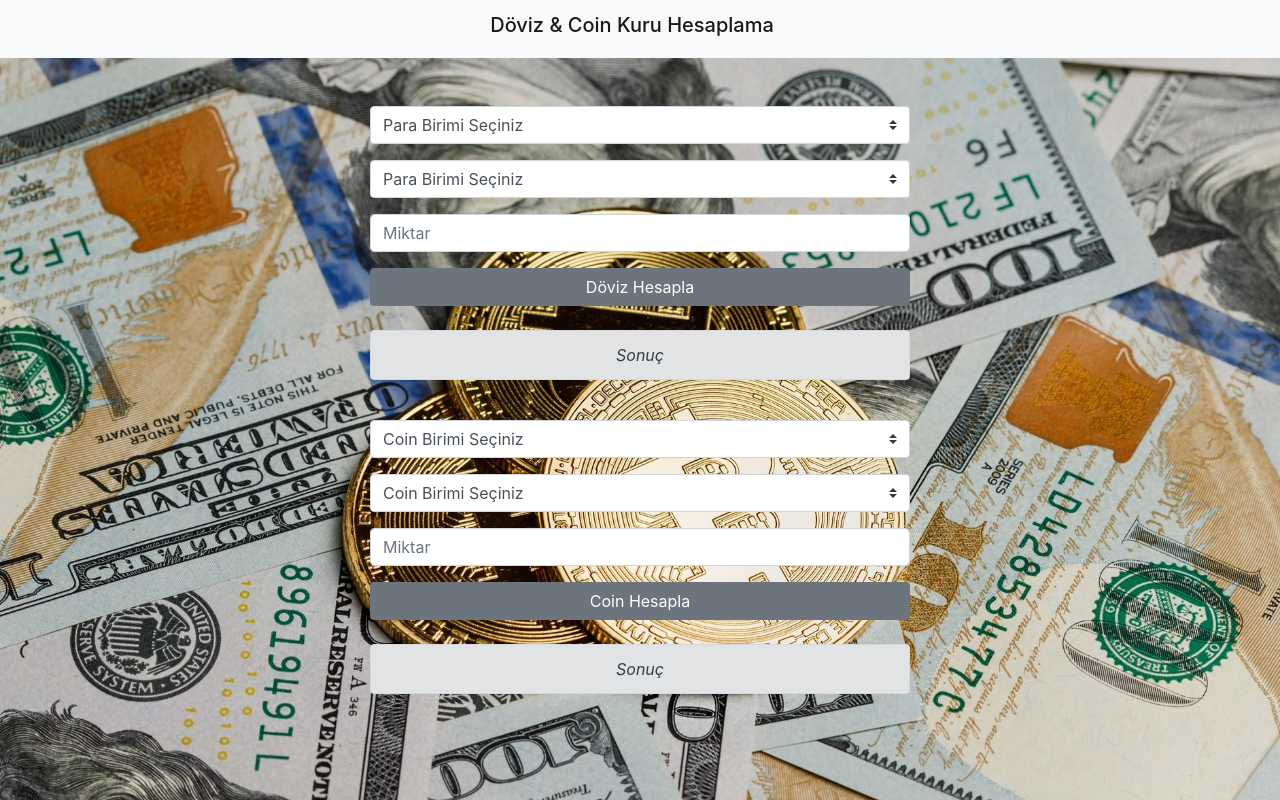
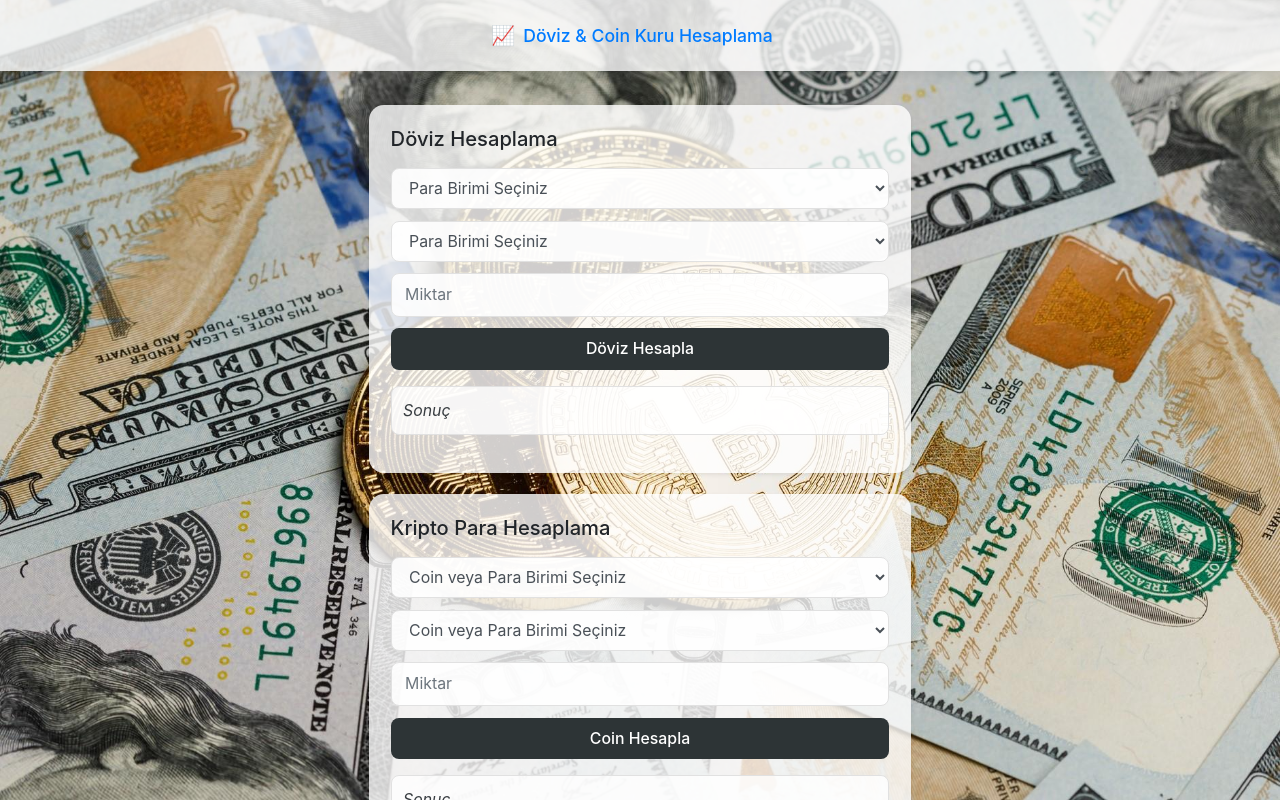
Before and after one commit to sahinkaraoglu/Currency-Coin-Rate-Calculation, a plain HTML site: page index.html in a window 1280 px wide. Drawn offline with nearby package versions, Linux system fonts and the light colour scheme.

Commit message:
Css Update

```diff
--- a/index.html
+++ b/index.html
@@ -11,25 +11,29 @@
   <body>
 
 
-    <nav class="navbar navbar-light bg-light">
-
+    <nav class="navbar navbar-expand-lg">
         <div class="container justify-content-center">
-    <strong><h5><a href="" class="navbar-brand " >Döviz & Coin Kuru Hesaplama</a> </h5></strong>
+            <a href="" class="navbar-brand d-flex align-items-center">
+                <span class="navbar-icon">📈</span>
+                <h4 class="mb-0 ml-2">Döviz & Coin Kuru Hesaplama</h4>
+            </a>
         </div>
     </nav>
 
     <div class="container my-5">
         <div class="row justify-content-center">
-            <div class="col-sm-6">
-
+            <div class="col-md-6">
+                <div class="card shadow-sm">
+                    <div class="card-body p-4">
+                        <h5 class="card-title mb-4">Döviz Hesaplama</h5>
                         <div class="form-group">
-                    <select id="currency_one" class="custom-select">
+                            <select id="currency_one" class="form-control">
                                 <option>Para Birimi Seçiniz</option>
                             </select>
                         </div>
 
                         <div class="form-group">
-                    <select id="currency_two" class="custom-select">
+                            <select id="currency_two" class="form-control">
                                 <option>Para Birimi Seçiniz</option>
                             </select>
                         </div>
@@ -39,29 +43,28 @@
                         </div>
                         <button class="btn btn-secondary btn-block" id="btn_calculate">Döviz Hesapla</button>
 
-
-                <div><br></div>
+                        <div class="mt-3">
                             <em>
-                    <div align="center" class="alert alert-secondary" id="result" role="alert">
+                                <div class="alert alert-secondary" id="result" role="alert">
                                     Sonuç
                                 </div>
                             </em>
-
-
-
-                <div><br>
+                        </div>
+                    </div>
                 </div>
 
-
+                <div class="card shadow-sm mt-4">
+                    <div class="card-body p-4">
+                        <h5 class="card-title mb-4">Kripto Para Hesaplama</h5>
                         <div class="form-group">
-                    <select id="birim_three" class="custom-select">
-                        <option>Coin Birimi Seçiniz</option>
+                            <select id="birim_three" class="form-control">
+                                <option>Coin veya Para Birimi Seçiniz</option>
                             </select>
                         </div>
 
                         <div class="form-group">
-                    <select id="birim_four" class="custom-select">
-                        <option>Coin Birimi Seçiniz</option>
+                            <select id="birim_four" class="form-control">
+                                <option>Coin veya Para Birimi Seçiniz</option>
                             </select>
                         </div>
 
@@ -70,17 +73,15 @@
                         </div>
                         <button class="btn btn-secondary btn-block" id="btn_hesapla">Coin Hesapla</button>
 
-
-                <div><br>
+                        <div class="mt-3">
+                            <em>
+                                <div class="alert alert-secondary" id="sonuc" role="alert">
+                                    Sonuç
                                 </div>
-
-
-
-               <em><div align="center" class="alert alert-secondary" id="sonuc" role="alert">
-                    Sonuç
-                </div></em>
-
-
+                            </em>
+                        </div>
+                    </div>
+                </div>
             </div>
         </div>
     </div>
--- a/style.css
+++ b/style.css
@@ -1,7 +1,103 @@
+html, body {
+    height: 100%;
+    margin: 0;
+    padding: 0;
+    overflow-x: hidden;
+}
+
 body {
+    background-image: url(background/fotoalti.jpg);
+    background-repeat: no-repeat;
+    background-size: cover;
+    background-position: center;
+    background-attachment: fixed;
+    min-height: 100vh;
+}
 
-background-image:url(background/fotoalti.jpg);
-background-repeat:no-repeat;
-background-size: cover;
+.container {
+    padding: 13px;
+}
 
+.container.my-5 {
+    margin-top: 1.35rem !important;
+    margin-bottom: 1.35rem !important;
 }
+
+.navbar {
+    background: rgba(255, 255, 255, 0.8);
+    box-shadow: 0 2px 10px rgba(0, 0, 0, 0.1);
+    padding: 0.18rem 0.45rem;
+}
+
+.navbar-brand {
+    display: flex;
+    align-items: center;
+    justify-content: center;
+}
+
+.navbar-icon {
+    font-size: 1.2rem;
+}
+
+.navbar-brand h4 {
+    font-size: 1.1rem !important;
+    margin-bottom: 0;
+    margin-left: 0.5rem;
+}
+
+.card {
+    border: none;
+    border-radius: 15px;
+    background: rgba(255, 255, 255, 0.8);
+    box-shadow: 0 4px 15px rgba(0, 0, 0, 0.1);
+    margin-bottom: 13.5px;
+}
+
+.card-body {
+    padding: 1.35rem !important;
+}
+
+.card-title {
+    margin-bottom: 1.08rem !important;
+    font-size: 1.26rem !important;
+}
+
+.form-group {
+    margin-bottom: 0.72rem;
+}
+
+.form-control, .custom-select {
+    border-radius: 8px;
+    border: 1px solid #e1e1e1;
+    padding: 9px 13.5px;
+    background: rgba(255, 255, 255, 0.9);
+    font-size: 0.99rem;
+    height: auto;
+}
+
+.btn {
+    border-radius: 8px;
+    padding: 9px;
+    font-weight: 500;
+    background: #2d3436;
+    border: none;
+    transition: all 0.3s;
+    font-size: 0.99rem;
+}
+
+.btn:hover {
+    background: #636e72;
+}
+
+.alert {
+    border-radius: 8px;
+    background: rgba(255, 255, 255, 0.8);
+    border: 1px solid #e1e1e1;
+    margin-top: 0.72rem;
+    padding: 0.72rem;
+    font-size: 0.99rem;
+}
+
+.mt-4 {
+    margin-top: 1.35rem !important;
+}
```
Lines whose indentation alone changed are shown as unchanged.
